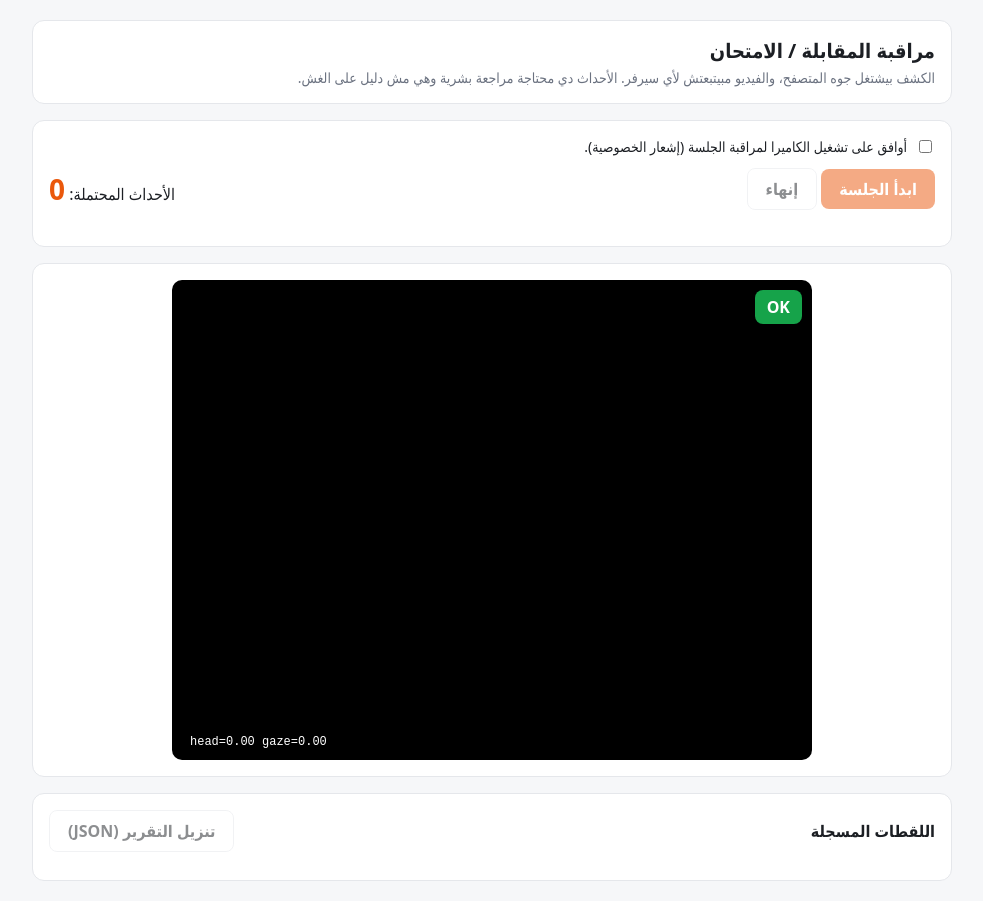
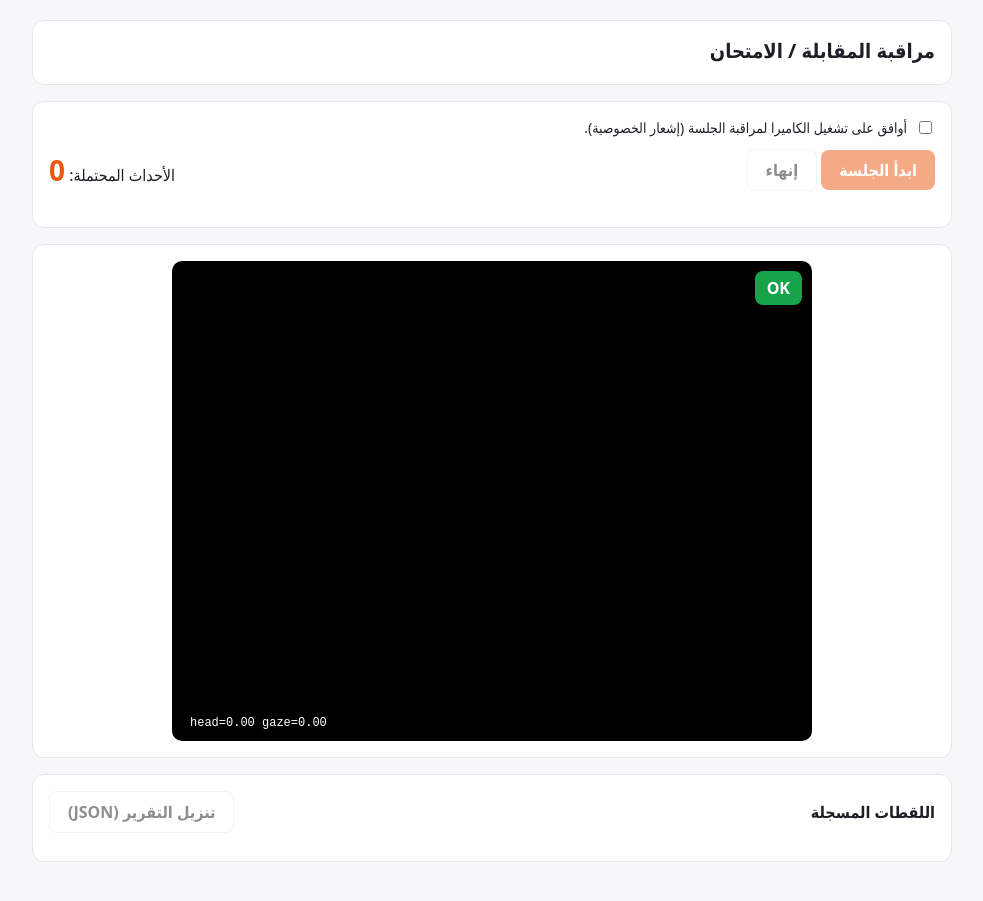
Before and after one commit to Spicy-Diaa/web-monitor, a plain HTML site: page index.html in a window 1280 px wide. Shown: the whole page, without its empty margins (148-1131 px from the left). Drawn offline with Linux system fonts and the light colour scheme.

Commit message:
Update index.html

```diff
--- a/index.html
+++ b/index.html
@@ -37,7 +37,6 @@
 <main>
   <section class="card">
     <h1>مراقبة المقابلة / الامتحان</h1>
-    <p class="muted">الكشف بيشتغل جوه المتصفح، والفيديو مبيتبعتش لأي سيرفر. الأحداث دي محتاجة مراجعة بشرية وهي مش دليل على الغش.</p>
   </section>
 
   <section class="card">
```
